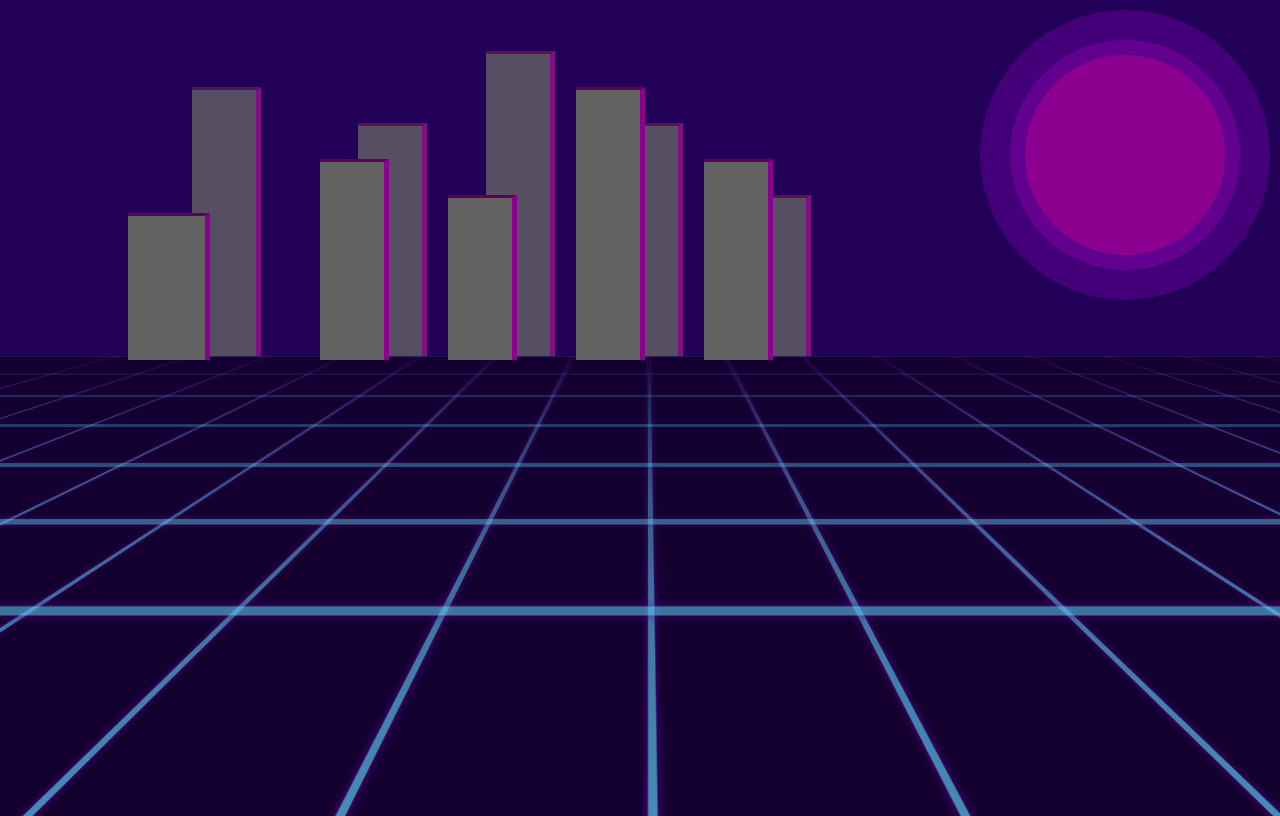
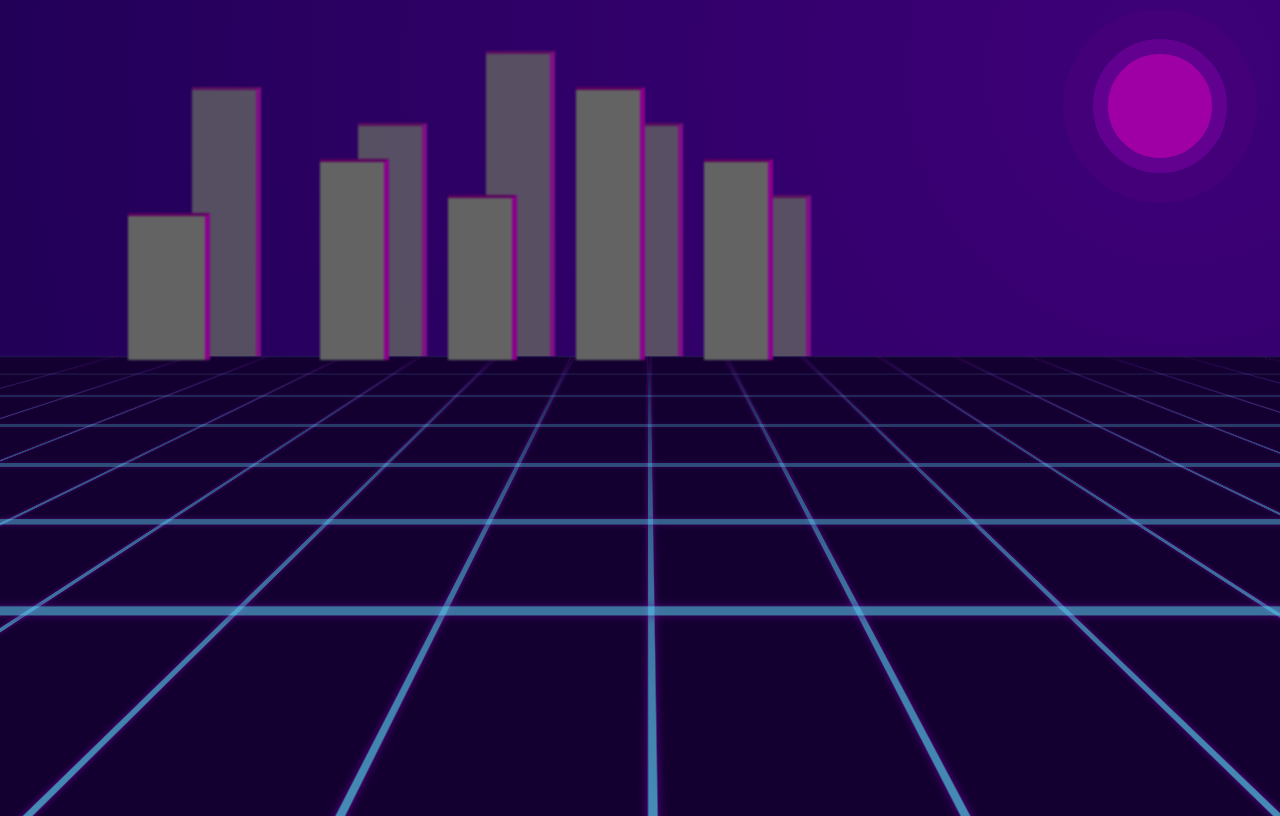
Before and after one commit to JMWhitney/web-snippets, a plain HTML site: page styles/cityScape/index.html in a window 1280 px wide. Shown: the top 816 px of the page. Drawn offline with Linux system fonts and the light colour scheme.

Commit message:
Added radial gradient to give the effect of a background atmosphere.

```diff
--- a/styles/cityScape/index.scss
+++ b/styles/cityScape/index.scss
@@ -7,6 +7,7 @@
   border-right: 5px solid rgba(140, 0, 144, $dist);
   border-top: 3px solid rgba(92, 0, 95, $dist);
   z-index: $dist;
+  filter: blur(1px);
 }
 
 html {
@@ -15,7 +16,7 @@ html {
 }
 
 #cityScape {
-  background: rgb(34, 0, 88);
+  background: radial-gradient(circle farthest-side at 92vw 9vh, rgb(62, 0, 121), rgb(34, 0, 88));
   position: absolute;
   top: 0;
   left: 0;
@@ -27,13 +28,13 @@ html {
   }
 
   #sun {
-    right: 25px;
-    top: 25px;
-    width: 200px;
-    height: 200px;
+    right: 3vw;
+    top: 3vh;
+    width: calc(5vw + 5vh);
+    height: calc(5vw + 5vh);
     border: 30px solid rgb(98, 0, 144);
     border-radius: 50%;
-    background:rgb(140, 0, 144);
+    background:rgb(159, 0, 165);
 
     &:after {
       content: '';
--- a/styles/driftingFog/index.scss
+++ b/styles/driftingFog/index.scss
@@ -8,6 +8,7 @@
   top: 0; left: 0;
   overflow: hidden;
   pointer-events: none;
+
   &:before, &:after {
     content: "";
     position: absolute;
```
Also changed, not shown: styles/driftingFog/index.html (+1 -1 lines), styles/cityScape/index.css.
